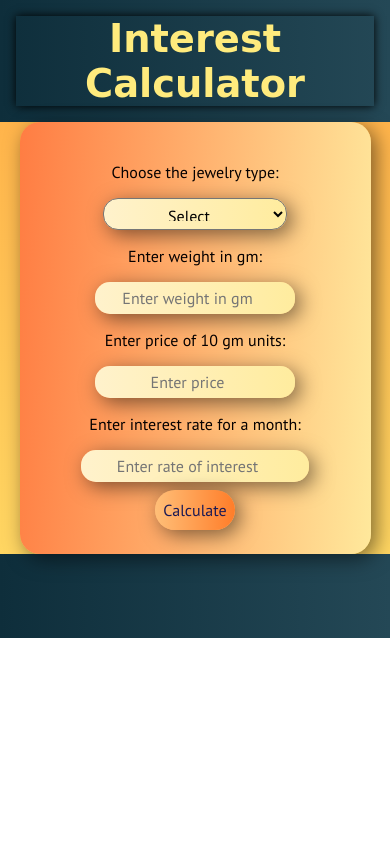
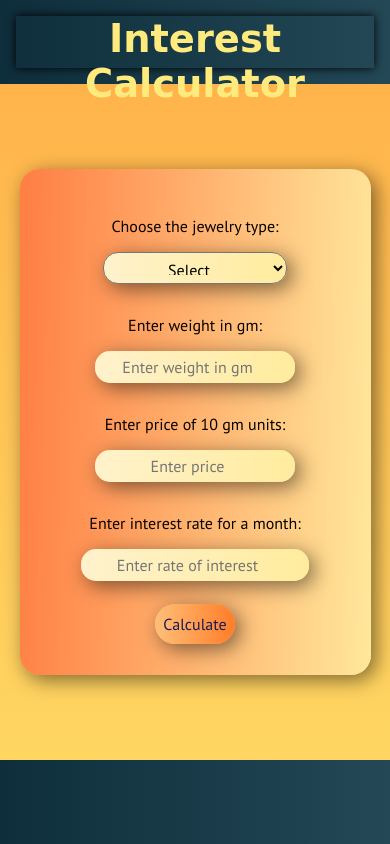
Before and after one commit to shivaagaur00/INTEREST_estimator_calculator, a plain HTML site: page html_loan_estimator.html in a window 390 px wide. Drawn offline with Linux system fonts and the light colour scheme; a web font is replaced by a local one.

Commit message:
Update style_estimate_loan.css

```diff
--- a/style_estimate_loan.css
+++ b/style_estimate_loan.css
@@ -143,7 +143,6 @@ form {
 @media (max-width: 768px) {
     form {
         width: 80vw;
-        height: auto;
         padding: 2rem;
         border-radius: 20px;
     }
@@ -166,12 +165,12 @@ form {
 @media (max-width: 480px) {
     header {
         font-size: 1.2rem;
-        height: auto;
+        height: 10vh;
         padding: 1rem;
     }
 
     main {
-        height: auto;
+        height: 80vh;
     }
 
     form {
```
